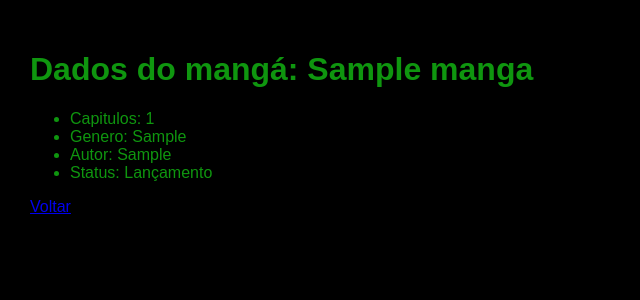
After one commit to gabrielmagno13/django_basico, a Django app: page /manga/1 in a window 1280 px wide. The commit adds this page. Shown: the top 300 px of the page, without its empty margins (0-640 px from the left). Run offline with Django 4.2, Linux system fonts and the light colour scheme; tables that the repository leaves empty hold one stand-in row (values such as "Sample post").

Commit message:
Novo template com mais dados e nova visualizção

```diff
--- a/core/admin.py
+++ b/core/admin.py
@@ -3,7 +3,7 @@ from .models import Manga
 
 
 class MangaAdmin(admin.ModelAdmin):
-    list_display = ['nome', 'capitulos', 'genero', 'status']
+    list_display = ['nome', 'capitulos', 'genero', 'status', 'autor']
 
 
 admin.site.register(Manga, MangaAdmin)
--- a/core/models.py
+++ b/core/models.py
@@ -11,6 +11,7 @@ class Manga(models.Model):
     capitulos = models.IntegerField(name='capitulos', default=1)
     genero = models.CharField(name='genero', max_length=10, default='some')
     status = models.CharField(name='status', max_length=1, choices=STATUS_CHOICES, default='L')
+    autor = models.CharField(name='autor', max_length=50, default='some')
 
     def __str__(self):
         return self.nome
--- a/core/static/css/styles.css
+++ b/core/static/css/styles.css
@@ -15,11 +15,6 @@ body {
     padding: 10px;
 }
 
-table {
-    align-content: center;
-    margin: 10px;
-}
-
 img {
     margin: 20px;
 }
--- /dev/null
+++ b/core/templates/manga.html
@@ -0,0 +1,35 @@
+{% load static %}
+<!DOCTYPE html>
+<html lang="pt-br">
+<head>
+    <meta charset="UTF-8">
+    <meta http-equiv="X-UA-Compatible" content="IE=edge">
+    <meta name="viewport" content="width=device-width, initial-scale=1.0">
+    <link rel="stylesheet" href="{% static 'css/styles.css' %}">
+    <title>Manga</title>
+</head>
+<body>
+    <header>
+        <h1>Dados do mangá: {{ man.nome }}</h1>
+    </header>
+    <main>
+        <section>
+            <ul>
+                <li>Capitulos: {{ man.capitulos }}</li>
+                <li>Genero: {{ man.genero }}</li>
+                <li>Autor: {{ man.autor }}</li>
+                {% if man.status == 'L' %}
+                <li>Status: Lançamento</li>
+                {% elif man.status == 'F' %}
+                <li>Status: Finalizado</li>
+                {% else %}
+                <li>Status: Indefinido</li>
+                {% endif %}
+            </ul>
+        </section>
+    </main>
+    <footer>
+        <a href="{% url 'mangas' %}">Voltar</a>
+    </footer>
+</body>
+</html>
--- a/core/templates/mangas.html
+++ b/core/templates/mangas.html
@@ -16,14 +16,15 @@
         <div>
             <ul>
                 {% for man in mang %}
-                    <li>{{ man.nome }} / {{ man.capitulos }} capitulos / {{ man.status }}</li>
+                    <li><a href="{% url 'manga' man.id %}">{{ man.nome }}</a></li>
+                    <li><p>{{ man.autor }}</p></li>
                 {% endfor %}
             </ul>
         </div>
         <hr>
         <div>
             <p>Este é apenas o basico do django: trazer dados ao template de forma rápida.</p>
-            <p>Cada informação ao lado de '/' são coletadas do banco de dados.</p>
+            <p>Cada nome leva a um link, que por sua vez carrega ainda mais dados do db.</p>
             <p>Agora, sempre que um novo dado for adicioado, será adicioado no template também!</p>
         </div>
         <div>
--- a/core/urls.py
+++ b/core/urls.py
@@ -1,7 +1,8 @@
 from django.urls import path
-from .views import index, mangas
+from .views import index, mangas, manga
 
 urlpatterns = [
     path('', index, name='index'),
-    path('mangas/', mangas, name='mangas')
+    path('mangas/', mangas, name='mangas'),
+    path('manga/<int:id>', manga, name='manga')
 ]
--- a/core/views.py
+++ b/core/views.py
@@ -1,4 +1,4 @@
-from django.shortcuts import render
+from django.shortcuts import render, get_object_or_404
 from .models import Manga
 
 def index(request):
@@ -10,3 +10,11 @@ def mangas(request):
         'mang': mang
     }
     return render(request, 'mangas.html', context)
+
+
+def manga(request, id):
+    man = get_object_or_404(Manga, pk=id)
+    context = {
+        'man': man
+    }
+    return render(request, 'manga.html', context)
```
Also changed, not shown: core/migrations/0003_manga_autor.py (added).
